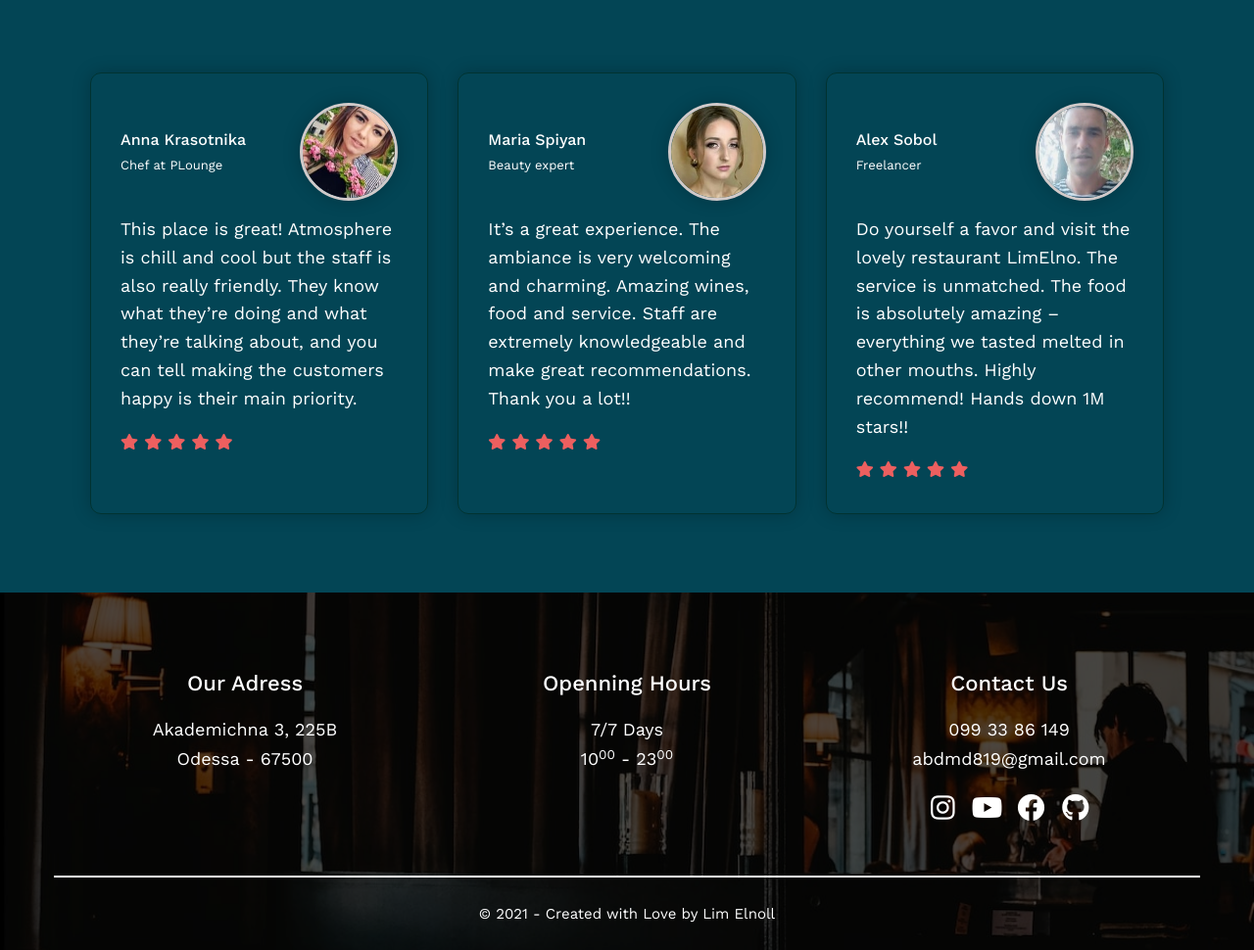
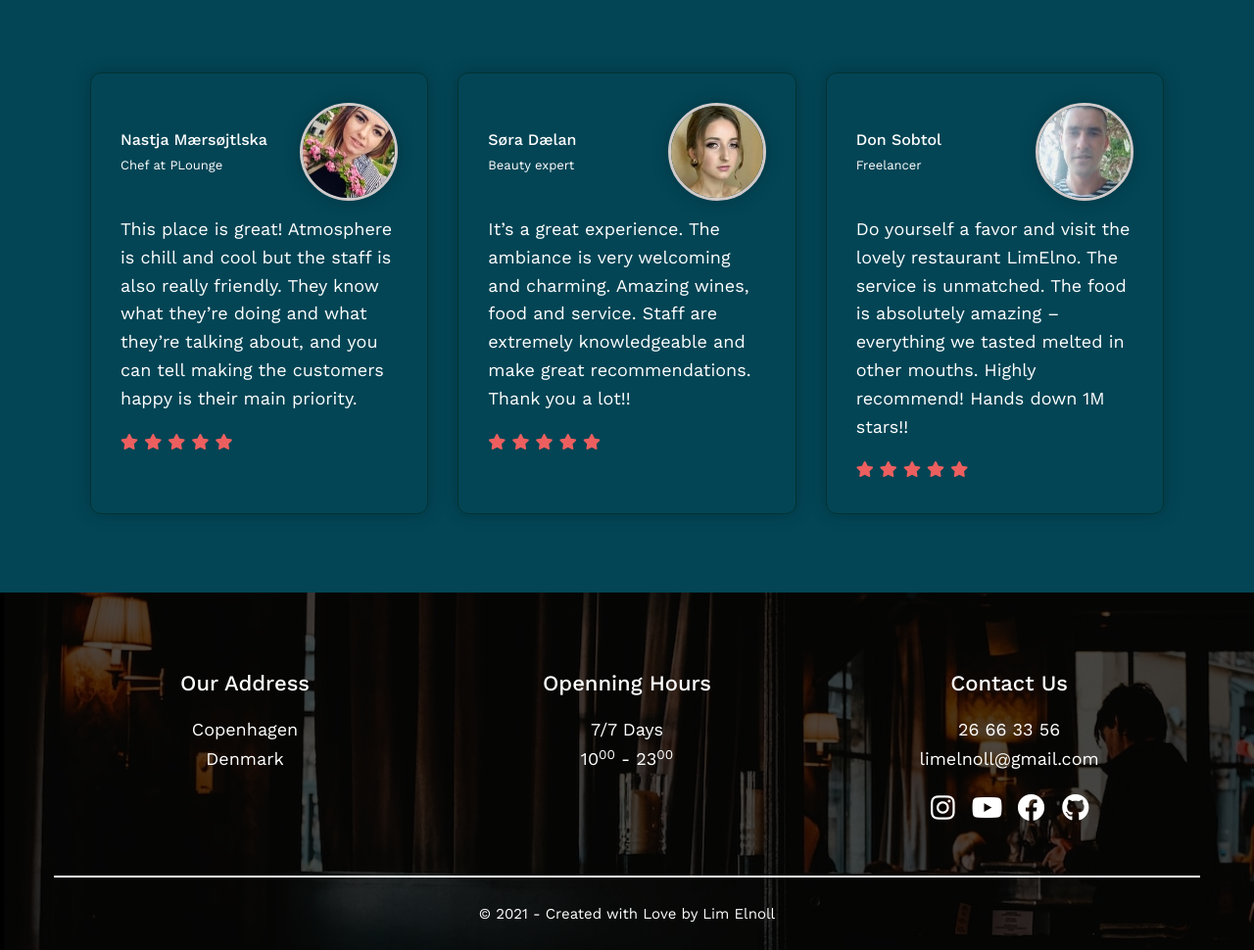
Before and after one commit to nye-elnol/resto-lim-elno, a plain HTML site: page index.html in a window 1280 px wide. Shown: the part 2629-3599 px from the top of the page at 98% size. Drawn offline with nearby package versions, Linux system fonts and the light colour scheme.

Commit message:
Update some information
I had to update the my contacts information

```diff
--- a/index.html
+++ b/index.html
@@ -288,7 +288,7 @@
           <div class="endo-it">
             <div class="endo-prs">
               <div class="endo-prs-name">
-                <h3>Anna Krasotnika</h3>
+                <h3>Nastja Mærsøjtlska</h3>
                 <span>Chef at PLounge</span>
               </div>
               <div class="endo-prs-img">
@@ -311,7 +311,7 @@
           <div class="endo-it">
             <div class="endo-prs">
               <div class="endo-prs-name">
-                <h3>Maria Spiyan</h3>
+                <h3>Søra Dælan</h3>
                 <span>Beauty expert</span>
               </div>
               <div class="endo-prs-img">
@@ -334,7 +334,7 @@
           <div class="endo-it">
             <div class="endo-prs">
               <div class="endo-prs-name">
-                <h3>Alex Sobol</h3>
+                <h3>Don Sobtol</h3>
                 <span>Freelancer</span>
               </div>
               <div class="endo-prs-img">
@@ -363,8 +363,8 @@
       <div class="container">
         <div class="first">
           <div class="footer-it">
-            <h3>Our Adress</h3>
-            <p>Akademichna 3, 225B <br> Odessa - 67500</p>
+            <h3>Our Address</h3>
+            <p>Copenhagen <br> Denmark</p>
           </div>
           <div class="footer-it">
             <h3>Openning Hours</h3>
@@ -372,15 +372,15 @@
           </div>
           <div class="footer-it">
             <h3>Contact Us</h3>
-            <p>099 33 86 149 <br> abdmd819@gmail.com</p>
+            <p>26 66 33 56 <br> limelnoll@gmail.com</p>
             <div class="social-lx">
               <a href="https://www.instagram.com/limastasia_sweet/" target="_blank">
                 <i class="fab fa-instagram"></i>
               </a>
-              <a href="https://www.youtube.com/channel/UC-y1UDF6Tltl_VCkPiY_J5Q" target="_blank">
+              <a href="https://www.youtube.com/channel/UCWnTc7wNDI_KwPPbDKkOXSQ" target="_blank">
                 <i class="fab fa-youtube"></i>
               </a>
-              <a href="https://www.facebook.com/md.abd.7161/" target="_blank">
+              <a href="https://www.facebook.com/limelnoll" target="_blank">
                 <i class="fab fa-facebook"></i>
               </a>
               <a href="https://github.com/lim-elnoll" target="_blank">
```
